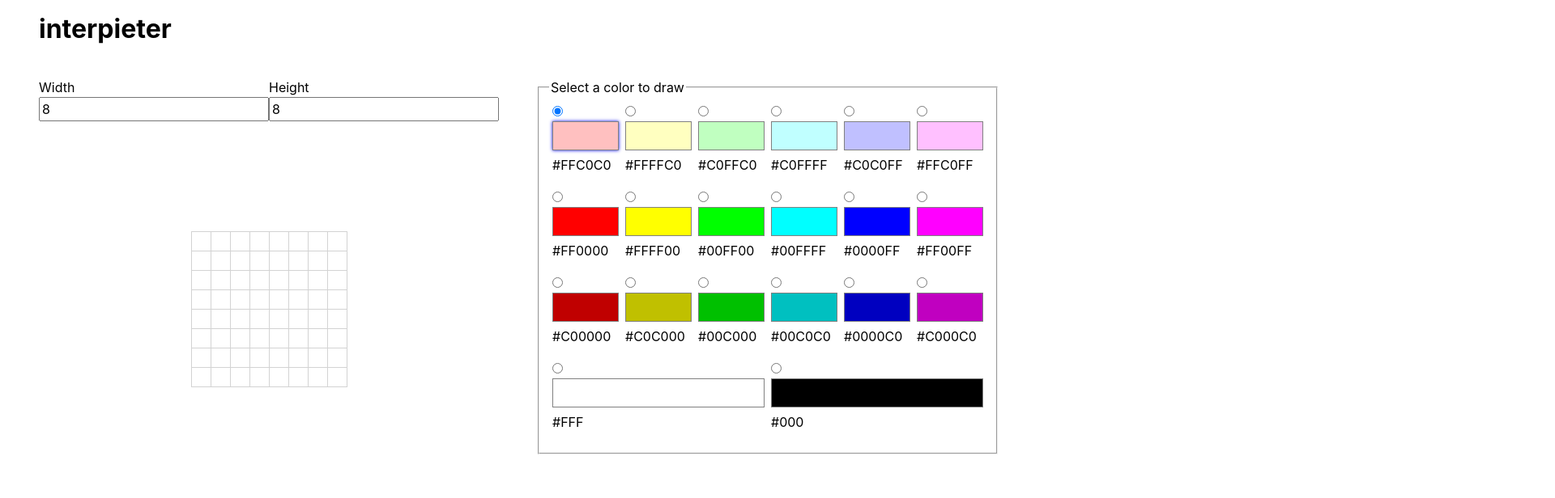
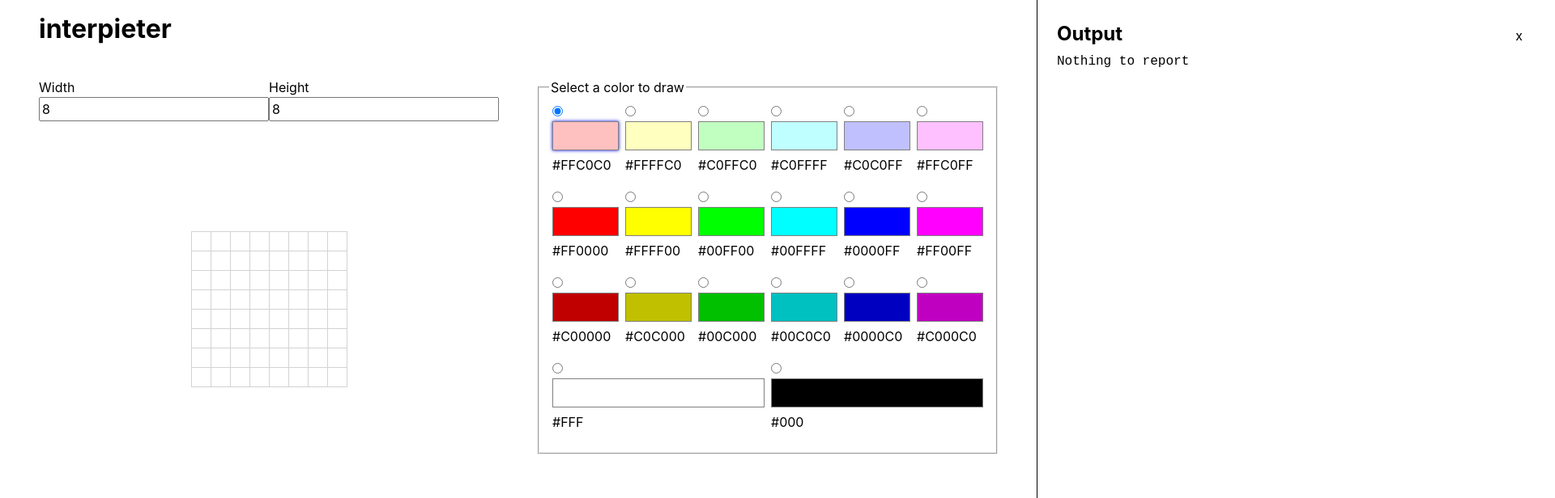
Before and after one commit to auroranou/interpieter, a React (Vite) app: page / in a window 1280 px wide. Shown: the top 616 px of the page at 81% size, 1920 px wide, since content can reach past the window. Built offline with nearby package versions, Linux system fonts and the light colour scheme.

Commit message:
add console to print program progress

```diff
--- a/src/components/App.module.css
+++ b/src/components/App.module.css
@@ -4,7 +4,9 @@ main {
     "header header"
     "grid controls";
   grid-template-columns: 1fr 1fr;
+  position: relative;
   width: 100vw;
+  z-index: 0;
 }
 
 header {
--- a/src/components/App.tsx
+++ b/src/components/App.tsx
@@ -1,5 +1,6 @@
 import "components/App.module.css";
 import { ColorControls } from "components/controls/ColorControls";
+import { OutputConsole } from "components/execution/OutputConsole";
 import { Grid } from "components/grid/Grid";
 import { AppProvider } from "state/context";
 
@@ -12,6 +13,7 @@ function App() {
       <AppProvider>
         <Grid />
         <ColorControls />
+        <OutputConsole />
       </AppProvider>
     </main>
   );
--- a/src/components/controls/RunControl.tsx
+++ b/src/components/controls/RunControl.tsx
@@ -5,7 +5,7 @@ import { isValidGrid } from "state/utils";
 import css from "components/controls/RunControl.module.css";
 
 export function RunControl() {
-  const { grid, interpreter } = useAppState();
+  const { grid, interpreter, setIsConsoleOpen } = useAppState();
   const [disabled, setDisabled] = useState(!isValidGrid(grid));
 
   useEffect(() => {
@@ -13,9 +13,10 @@ export function RunControl() {
   }, [grid]);
 
   const handleClick = useCallback(() => {
+    setIsConsoleOpen(true);
     interpreter.loadGrid(grid);
     interpreter.parse();
-  }, [grid, interpreter]);
+  }, [grid, interpreter, setIsConsoleOpen]);
 
   return (
     <button className={css.runButton} disabled={disabled} onClick={handleClick}>
--- /dev/null
+++ b/src/components/execution/OutputConsole.module.css
@@ -0,0 +1,31 @@
+.consoleLayer {
+  background-color: white;
+  border-left: 1px solid black;
+  height: 100vh;
+  position: absolute;
+  padding: 24px;
+  top: 0;
+  right: -50vw;
+  width: 50vw;
+  z-index: 2;
+}
+
+.consoleLayer.open {
+  right: 0;
+}
+
+.consoleHeader {
+  display: flex;
+}
+
+.consoleContent {
+  font-family: "Courier New", Courier, monospace;
+}
+
+.closeBtn {
+  background-color: inherit;
+  border: 0;
+  cursor: pointer;
+  margin-left: auto;
+  padding: 8px 16px;
+}
--- /dev/null
+++ b/src/components/execution/OutputConsole.tsx
@@ -0,0 +1,31 @@
+import css from "components/execution/OutputConsole.module.css";
+import { useAppState } from "state/context";
+
+export function OutputConsole() {
+  const { isConsoleOpen, output, setIsConsoleOpen } = useAppState();
+
+  let className = css.consoleLayer;
+  if (isConsoleOpen) {
+    className += ` ${css.open}`;
+  }
+
+  return (
+    <div className={className}>
+      <div className={css.consoleHeader}>
+        <h2>Output</h2>
+        <button
+          className={css.closeBtn}
+          onClick={() => setIsConsoleOpen(false)}
+        >
+          x
+        </button>
+      </div>
+      <div className={css.consoleContent}>
+        {output.length === 0 && "Nothing to report"}
+        {output.map((line) => (
+          <p key={line}>{line}</p>
+        ))}
+      </div>
+    </div>
+  );
+}
--- a/src/components/grid/Grid.tsx
+++ b/src/components/grid/Grid.tsx
@@ -1,7 +1,7 @@
 import css from "components/grid/grid.module.css";
 import { GridControls } from "components/controls/GridDimensionControls";
 import { RunControl } from "components/controls/RunControl";
-import { ExecutionVisualizer } from "components/ExecutionVisualizer";
+import { ExecutionVisualizer } from "components/execution/ExecutionVisualizer";
 import { GridTable } from "components/grid/GridTable";
 
 export function Grid() {
--- a/src/piet/interpreter.ts
+++ b/src/piet/interpreter.ts
@@ -18,12 +18,16 @@ export class Interpieter {
   CC: "left" | "right";
   stack: number[];
 
-  constructor() {
+  print: (val: string | number) => void;
+
+  constructor(print: (val: string | number) => void) {
     this.grid = [];
     this.EP = { row: 0, col: 0 };
     this.DP = RIGHT;
     this.CC = "left";
     this.stack = [];
+
+    this.print = print;
   }
 
   loadGrid(grid: HexGrid) {
@@ -80,18 +84,25 @@ export class Interpieter {
         // that values of colour blocks are not automatically pushed on to the
         // stack - this push operation must be explicitly carried out.
         this.stack.push(size);
+        this.print(`Push: ${size}`);
         break;
-      case "pop":
+      case "pop": {
         // Pops the top value off the stack and discards it.
-        this.stack.pop();
+        const val = this.stack.pop();
+        if (val) {
+          this.print(`Pop: ${val}`);
+        }
         break;
+      }
       case "add": {
         // Pops the top two values off the stack, adds them, and pushes the result
         // back on the stack.
         const operand1 = this.stack.pop();
         const operand2 = this.stack.pop();
         if (isNum(operand1) && isNum(operand2)) {
-          this.stack.push(operand1 + operand2);
+          const res = operand1 + operand2;
+          this.stack.push(res);
+          this.print(`${operand1} + ${operand2} = ${res}`);
         }
         break;
       }
@@ -101,7 +112,9 @@ export class Interpieter {
         const operand1 = this.stack.pop();
         const operand2 = this.stack.pop();
         if (isNum(operand1) && isNum(operand2)) {
-          this.stack.push(operand2 - operand1);
+          const res = operand2 - operand1;
+          this.stack.push(res);
+          this.print(`${operand2} - ${operand1} = ${res}`);
         }
         break;
       }
@@ -111,7 +124,9 @@ export class Interpieter {
         const operand1 = this.stack.pop();
         const operand2 = this.stack.pop();
         if (isNum(operand1) && isNum(operand2)) {
-          this.stack.push(operand1 * operand2);
+          const res = operand1 * operand2;
+          this.stack.push(res);
+          this.print(`${operand1} * ${operand2} = ${res}`);
         }
         break;
       }
@@ -122,7 +137,9 @@ export class Interpieter {
         const operand1 = this.stack.pop();
         const operand2 = this.stack.pop();
         if (isNum(operand1) && isNum(operand2) && operand1 != 0) {
-          this.stack.push(operand2 / operand1);
+          const res = operand2 / operand1;
+          this.stack.push(res);
+          this.print(`${operand2} / ${operand1} = ${res}`);
         }
         break;
       }
@@ -133,7 +150,9 @@ export class Interpieter {
         const operand1 = this.stack.pop();
         const operand2 = this.stack.pop();
         if (isNum(operand1) && isNum(operand2)) {
-          this.stack.push(operand2 % operand1);
+          const res = operand2 % operand1;
+          this.stack.push(res);
+          this.print(`${operand2} % ${operand1} = ${res}`);
         }
         break;
       }
@@ -142,7 +161,13 @@ export class Interpieter {
         // it is zero.
         const top = this.stack.pop();
         if (isNum(top)) {
-          this.stack.push(top === 0 ? 1 : 0);
+          if (top === 0) {
+            this.stack.push(1);
+            this.print(`not => 1`);
+          } else {
+            this.stack.push(0);
+            this.print(`not => 0`);
+          }
         }
         break;
       }
@@ -153,7 +178,13 @@ export class Interpieter {
         const operand1 = this.stack.pop();
         const operand2 = this.stack.pop();
         if (isNum(operand1) && isNum(operand2)) {
-          this.stack.push(operand2 > operand1 ? 1 : 0);
+          if (operand2 > operand1) {
+            this.stack.push(1);
+            this.print(`${operand2} > ${operand1} => 1`);
+          } else {
+            this.stack.push(0);
+            this.print(`${operand2} > ${operand1} => 1`);
+          }
         }
         break;
       }
@@ -163,6 +194,7 @@ export class Interpieter {
         const numRotations = this.stack.pop();
         if (isNum(numRotations) && numRotations > 0) {
           this.DP = rotateDirPointer(this.DP, numRotations);
+          this.print(`Rotate dir pointer: ${numRotations} times`);
         }
         break;
       }
@@ -172,13 +204,17 @@ export class Interpieter {
         const numToggles = this.stack.pop();
         if (isNum(numToggles) && numToggles > 0) {
           this.CC = toggleCodelChooser(this.CC, numToggles);
+          this.print(`Toggle codel chooser: ${numToggles} times`);
         }
         break;
       }
       case "duplicate": {
         // Pushes a copy of the top value on the stack on to the stack.
         const top = this.stack[this.stack.length - 1];
-        this.stack.push(top);
+        if (top) {
+          this.stack.push(top);
+          this.print(`Push: ${top}`);
+        }
         break;
       }
       case "roll": {
@@ -208,14 +244,16 @@ export class Interpieter {
         // number or character, depending on the particular incarnation of this
         // command.
         const val = this.stack.pop();
-        console.log(val);
+        if (val) {
+          this.print(`Out: ${val}`);
+        }
         break;
       }
       case "out-char": {
         const val = this.stack.pop();
         if (val) {
           const char = String.fromCharCode(val);
-          console.log(char);
+          this.print(`Out: ${char}`);
         }
         break;
       }
--- a/src/state/context.tsx
+++ b/src/state/context.tsx
@@ -4,6 +4,7 @@ import {
   useCallback,
   useContext,
   useRef,
+  useState,
 } from "react";
 import { useImmer } from "use-immer";
 
@@ -23,36 +24,59 @@ type AppState = {
   currentColor: HexCode;
   grid: HexGrid;
   interpreter: Interpieter;
+  isConsoleOpen: boolean;
   numCols: number;
   numRows: number;
+  output: string[];
   getCellColor: (rowIdx: number, colIdx: number) => HexCode;
   setCellColor: (rowIdx: number, colIdx: number, color: HexCode) => void;
   setCurrentColor: (color: HexCode) => void;
+  setIsConsoleOpen: (open: boolean) => void;
   setNumCols: (numCols: number) => void;
   setNumRows: (numRows: number) => void;
 };
 
+const noop = () => {};
+
 const defaultAppState: AppState = {
   currentColor: LIGHT_COLORS[0],
   grid: makeGrid(),
-  interpreter: new Interpieter(),
+  interpreter: new Interpieter(
+    noop // print
+  ),
+  isConsoleOpen: false,
   numCols: DEFAULT_GRID_DIMENSION,
   numRows: DEFAULT_GRID_DIMENSION,
+  output: [],
   getCellColor: () => WHITE,
-  setCellColor: () => {},
-  setCurrentColor: () => {},
-  setNumCols: () => {},
-  setNumRows: () => {},
+  setCellColor: noop,
+  setCurrentColor: noop,
+  setIsConsoleOpen: noop,
+  setNumCols: noop,
+  setNumRows: noop,
 };
 
 const AppContext = createContext(defaultAppState);
 
 export function AppProvider({ children }: { children: ReactNode }) {
-  const interpreter = useRef(new Interpieter());
-  const [currentColor, setCurrentColor] = useImmer(LIGHT_COLORS[0]);
+  const [currentColor, setCurrentColor] = useState(LIGHT_COLORS[0]);
   const [grid, setGrid] = useImmer(makeGrid());
-  const [height, setHeight] = useImmer(DEFAULT_GRID_DIMENSION);
-  const [width, setWidth] = useImmer(DEFAULT_GRID_DIMENSION);
+  const [isConsoleOpen, setIsConsoleOpen] = useImmer(false);
+  const [output, setOutput] = useState<string[]>([]);
+  const [height, setHeight] = useState(DEFAULT_GRID_DIMENSION);
+  const [width, setWidth] = useState(DEFAULT_GRID_DIMENSION);
+
+  const print = useCallback(
+    (val: string | number) => {
+      console.log(val);
+      setOutput((prev) => {
+        return [...prev, val.toString()];
+      });
+    },
+    [setOutput]
+  );
+
+  const interpreter = useRef(new Interpieter(print));
 
   const getCellColor = useCallback(
     (rowIdx: number, colIdx: number) => {
@@ -112,11 +136,14 @@ export function AppProvider({ children }: { children: ReactNode }) {
         currentColor,
         grid,
         interpreter: interpreter.current,
+        isConsoleOpen,
         numCols: width,
         numRows: height,
+        output,
         getCellColor,
         setCellColor,
         setCurrentColor,
+        setIsConsoleOpen,
         setNumCols,
         setNumRows,
       }}
```
Also changed, not shown: src/components/execution/ExecutionVisualizer.tsx (renamed from src/components/ExecutionVisualizer.tsx).
